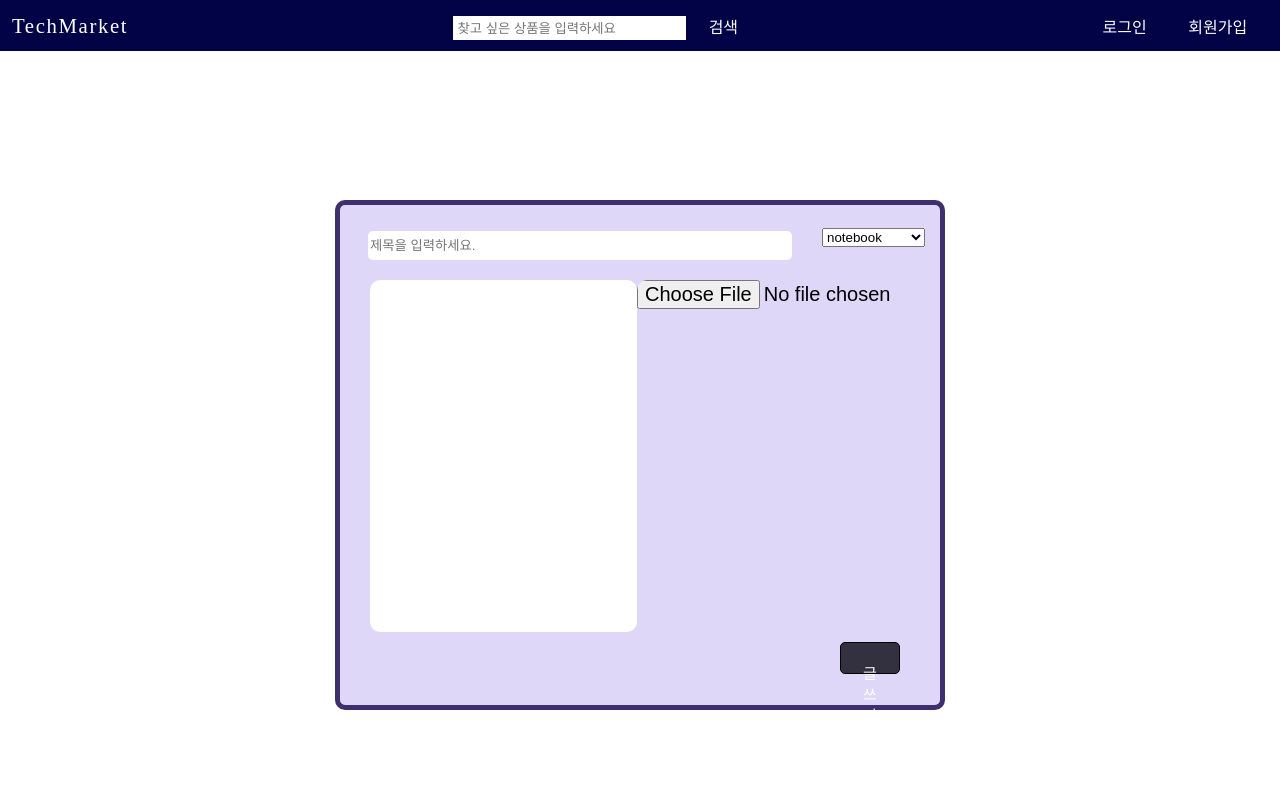
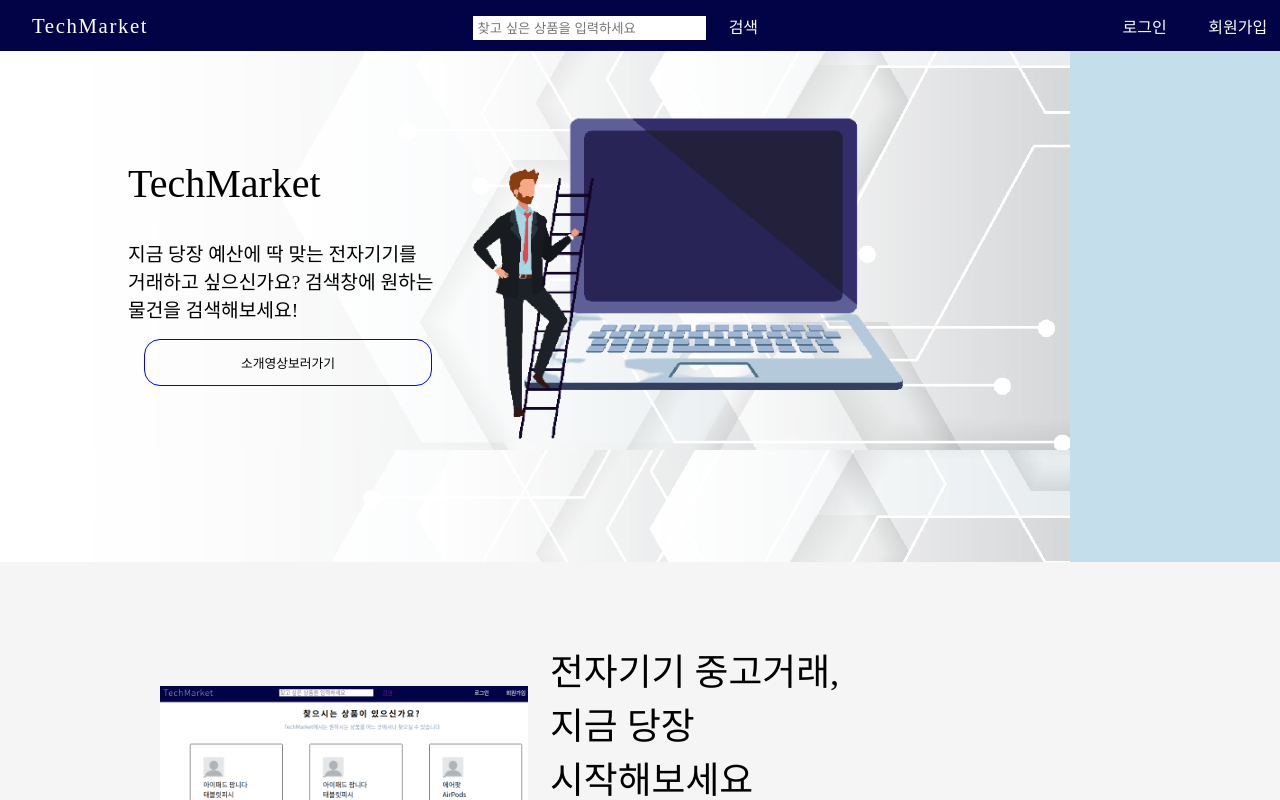
Before and after one commit to codestates/TechMarket-client, a React (Create React App) app in the folder TechMarket-Client/techmarket/: page / in a window 1280 px wide. Shown: the top 800 px of the page. Built offline with nearby package versions, Linux system fonts and the light colour scheme.

Commit message:
[Update]conflict

```diff
--- a/TechMarket-Client/techmarket/src/components/Nav.js
+++ b/TechMarket-Client/techmarket/src/components/Nav.js
@@ -55,8 +55,7 @@ const Nav = () => {
           {localStorage.getItem('tech_auth') ? ( // accessToken을 발급받았으면 ( 로그인을 했으면)
             <>
               <Link to="/user/info">
-                {" "}
-                <button className="btn-nav"> 마이페이지</button>{" "}
+                <button className="btn-nav"> 마이페이지</button>
               </Link>
               <Link to="/post">
                 <button className="btn-nav">게시물 작성</button>
--- a/TechMarket-Client/techmarket/src/index.js
+++ b/TechMarket-Client/techmarket/src/index.js
@@ -1,12 +1,13 @@
 import ReactDOM from "react-dom";
 import { BrowserRouter } from "react-router-dom";
 import App from "./App";
+import MainPage from "./pages/MainPage";
 import Post from "./pages/Post";
 require("dotenv").config();
 
 ReactDOM.render(
   <BrowserRouter>
-    <Post />
+    <MainPage />
   </BrowserRouter>,
   document.getElementById("root")
 );
--- a/TechMarket-Client/techmarket/src/pages/MyPage.js
+++ b/TechMarket-Client/techmarket/src/pages/MyPage.js
@@ -6,7 +6,7 @@ import MyPageInfo from "./MyPageInfo";
 import MyPageModify from "./MyPageModify";
 import axios from "axios";
 
-const MyPage = ({ accessToken, onClickLogout }) => {
+const MyPage = ({onClickLogout }) => {
   const [isProfile, setIsProfile] = useState(true); // 내 프로필 버튼을 눌렀는지, 내 정보 수정 버튼을 눌렀는지 확인하기 위해
   const [userInfo, setUserInfo] = useState({});
 
```
